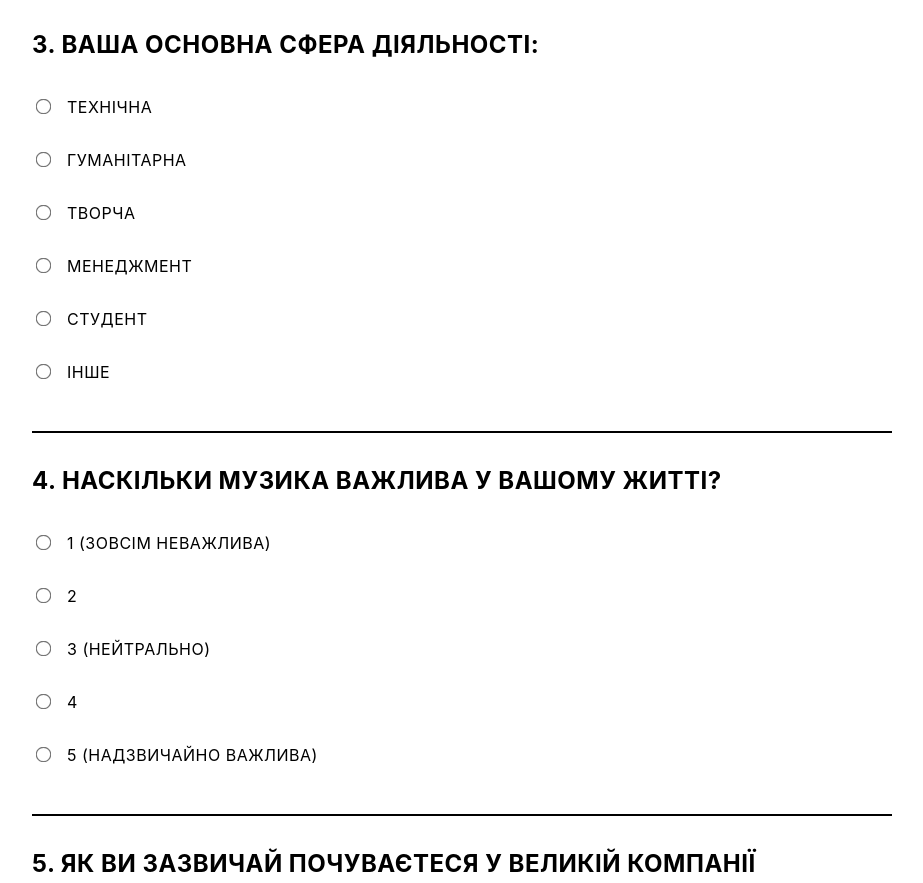
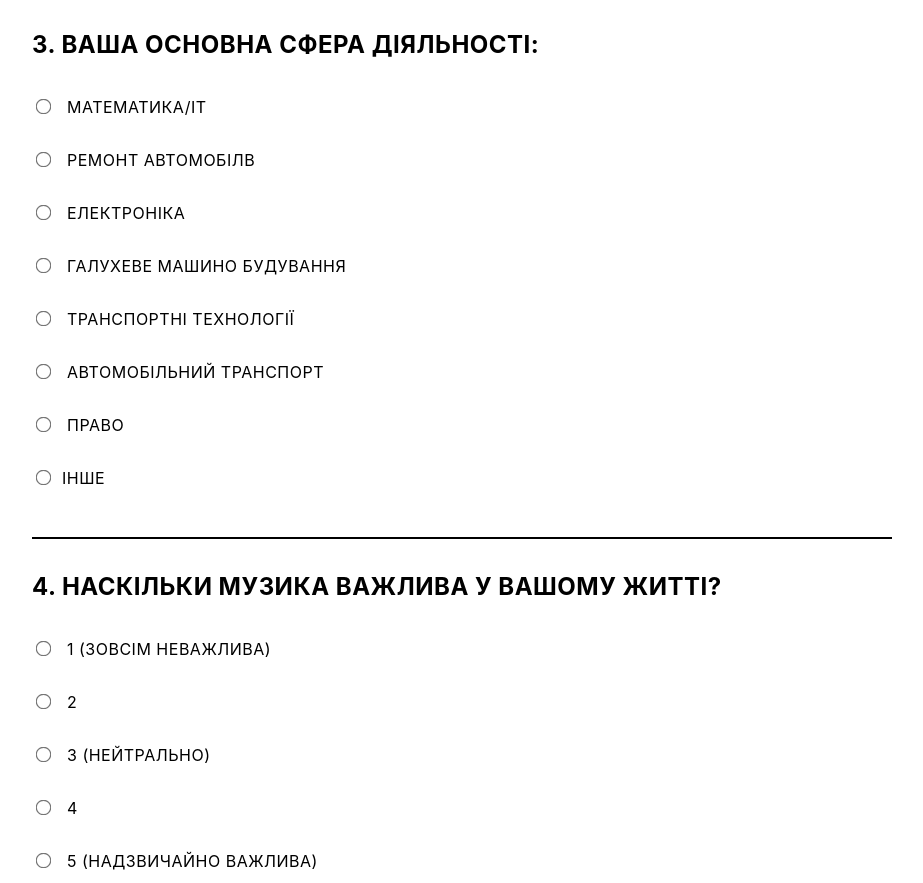
Before and after one commit to IvanovvvIhor/homework, a plain HTML site: page index.html in a window 1280 px wide. Shown: the part 1205-2088 px from the top of the page, without its empty margins (178-1101 px from the left). Drawn offline with Linux system fonts and the light colour scheme.

Commit message:
Зміна варіантів до 3 питання

```diff
--- a/index.html
+++ b/index.html
@@ -43,12 +43,14 @@
                 <div class="question-block">
                     <label class="question-label">3. ВАША ОСНОВНА СФЕРА ДІЯЛЬНОСТІ:</label>
                     <div class="options">
-                        <label><input type="radio" name="q3_field" value="tech"> ТЕХНІЧНА</label>
-                        <label><input type="radio" name="q3_field" value="humanities"> ГУМАНІТАРНА</label>
-                        <label><input type="radio" name="q3_field" value="creative"> ТВОРЧА</label>
-                        <label><input type="radio" name="q3_field" value="management"> МЕНЕДЖМЕНТ</label>
-                        <label><input type="radio" name="q3_field" value="student"> СТУДЕНТ</label>
-                        <label><input type="radio" name="q3_field" value="other"> ІНШЕ</label>
+                        <label><input type="radio" name="q3_field" value="it"> МАТЕМАТИКА/ІТ</label>
+                        <label><input type="radio" name="q3_field" value="ra"> РЕМОНТ АВТОМОБІЛВ</label>
+                        <label><input type="radio" name="q3_field" value="creative"> ЕЛЕКТРОНІКА</label>
+                        <label><input type="radio" name="q3_field" value="adv"> ГАЛУХЕВЕ МАШИНО БУДУВАННЯ</label>
+                        <label><input type="radio" name="q3_field" value="student"> ТРАНСПОРТНІ ТЕХНОЛОГІЇ </label>
+                        <label><input type="radio" name="q3_field" value="other"> АВТОМОБІЛЬНИЙ ТРАНСПОРТ</label>
+                        <label><input type="radio" name="q3_field" value="manyspec"> ПРАВО</label>
+                        <label><input type="radio" name="q3_field" value="other">ІНШЕ</label>
                     </div>
                 </div>
 
```
